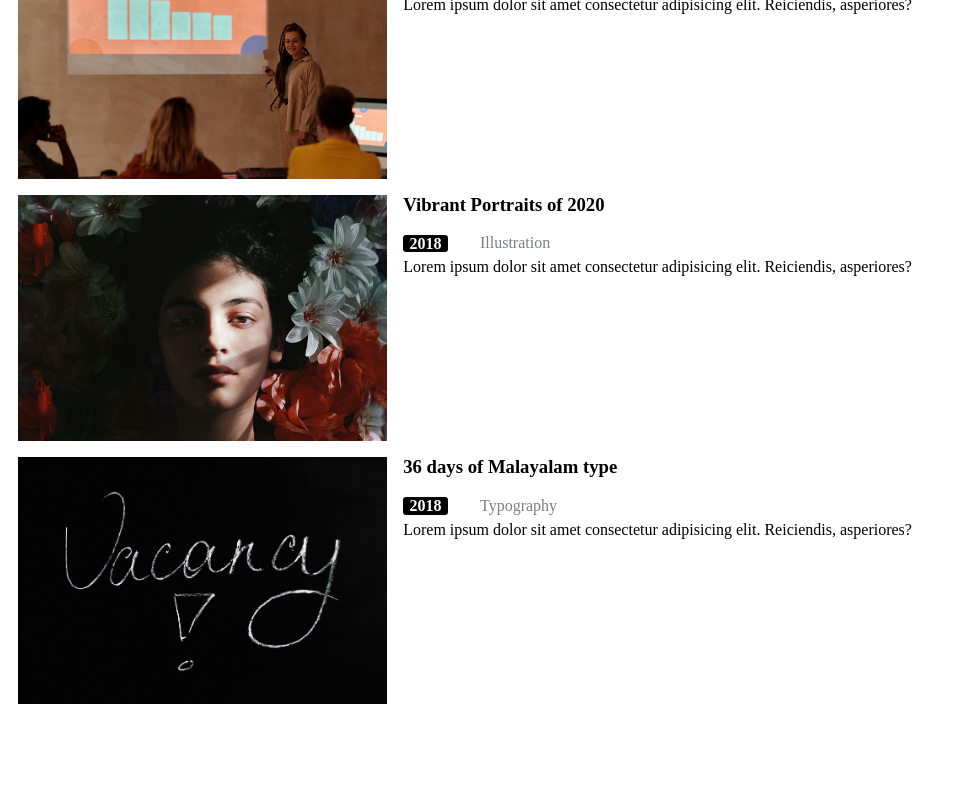
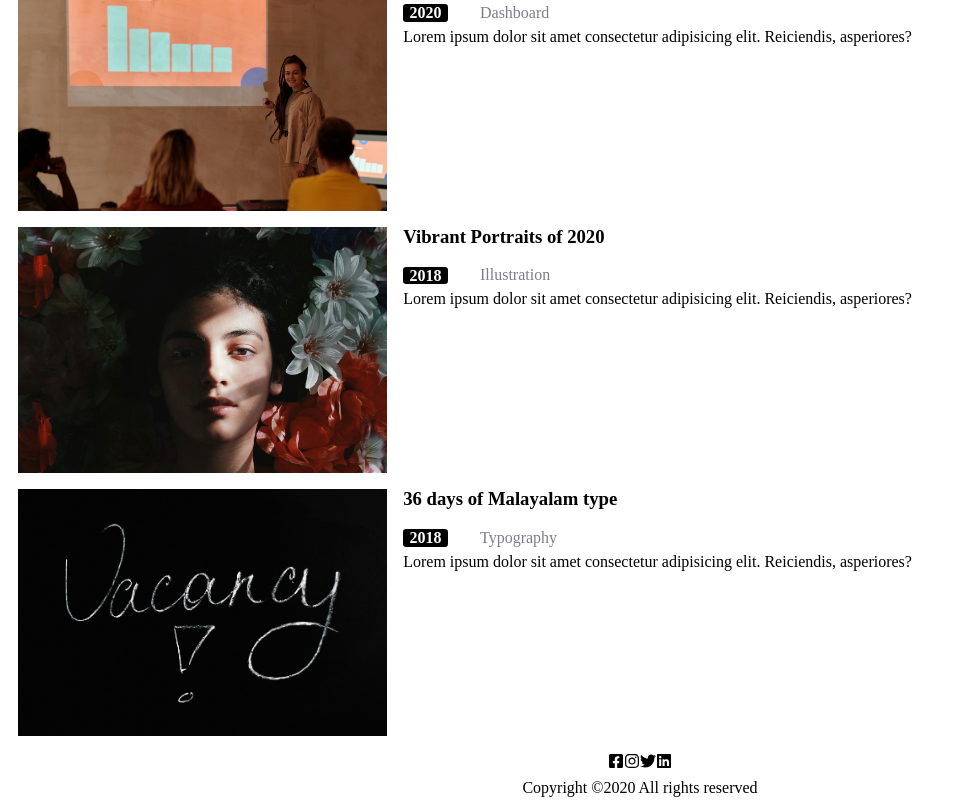
Before and after one commit to IKANYI/Portofolio-Build, a React (Vite) app: page / in a window 1280 px wide. Shown: the part 767-1567 px from the top of the page, without its empty margins (0-957 px from the left). Before the commit the page ends 1487 px from the top, so only its background shows below. Built offline with nearby package versions, Linux system fonts and the light colour scheme.

Commit message:
add a footer

```diff
--- a/package.json
+++ b/package.json
@@ -12,6 +12,7 @@
   "dependencies": {
     "react": "^18.2.0",
     "react-dom": "^18.2.0",
+    "react-icons": "^5.2.1",
     "react-router-dom": "^6.24.1"
   },
   "devDependencies": {
--- a/src/App.jsx
+++ b/src/App.jsx
@@ -1,12 +1,20 @@
+import { BrowserRouter,Routes, Route } from 'react-router-dom'
 import './App.css'
 import Head from './components/Head.jsx'
 import Home from './pages/Home.jsx'
+import Footer from './components/Footer.jsx'
 
 function App() {
   return (
     <>
-      <Head/>
-      <Home/>
+      <BrowserRouter>
+        <Head/>
+        <Routes>
+           <Route path="/" element={<Home/>}/>
+        </Routes>
+        <Footer/>
+      </BrowserRouter>
+
 
     </>
   )
--- /dev/null
+++ b/src/components/Footer.jsx
@@ -0,0 +1,21 @@
+import { FaFacebookSquare } from "react-icons/fa";
+import { FaInstagram } from "react-icons/fa";
+import { FaTwitter } from "react-icons/fa";
+import { FaLinkedin } from "react-icons/fa";
+import './Head.css';
+function Footer( ){
+  return(
+    <div className="main">
+      <div className="socials">
+        <a href=""><FaFacebookSquare /></a>
+        <a href=""><FaInstagram /></a>
+        <a href=""><FaTwitter /></a>
+        <a href=""><FaLinkedin /></a>
+      </div>
+      <div className="copy">
+        <p>Copyright &copy;2020  All rights reserved</p>
+      </div>
+    </div>
+  )
+}
+export default Footer
--- a/src/components/Head.css
+++ b/src/components/Head.css
@@ -15,3 +15,14 @@
   text-decoration: none;
   font-size: large;
 }
+.main{
+  display: flex;
+  flex-direction:column ;
+  justify-content: end;
+  align-items: center;
+
+}
+.socials a{
+  gap: 2rem;
+  display: inline-block;
+}
--- a/src/pages/main.css
+++ b/src/pages/main.css
@@ -50,6 +50,7 @@
   display: inline-block;
   text-decoration: none;
   color: #62becf;
+  margin-bottom: 2rem;
 }
 .post{
   display: flex;
```
Also changed, not shown: 1 other file (tests, documents, lock files or other folders).
